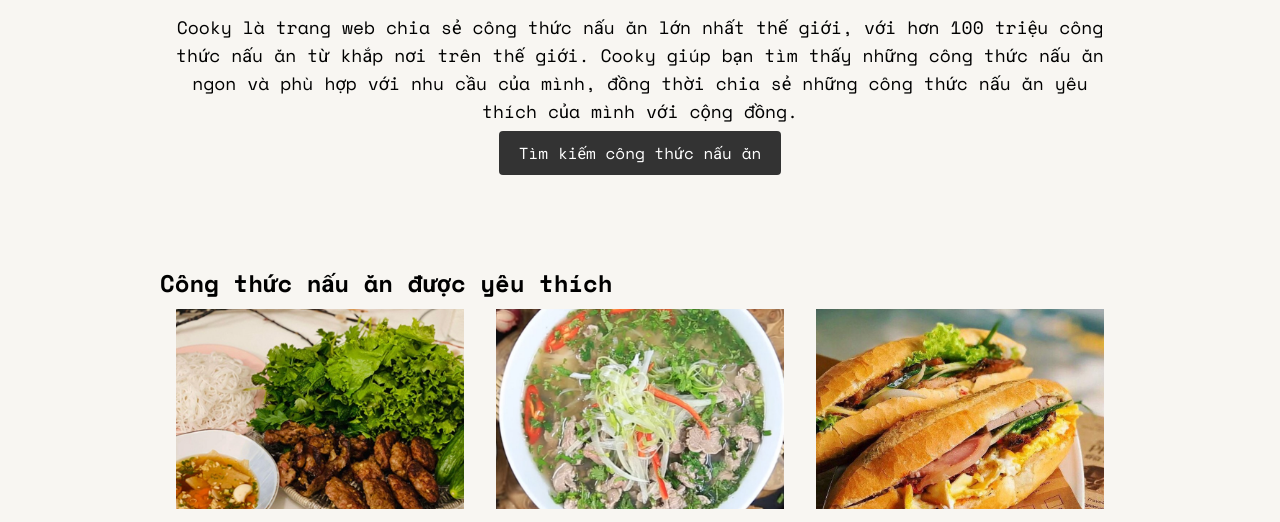
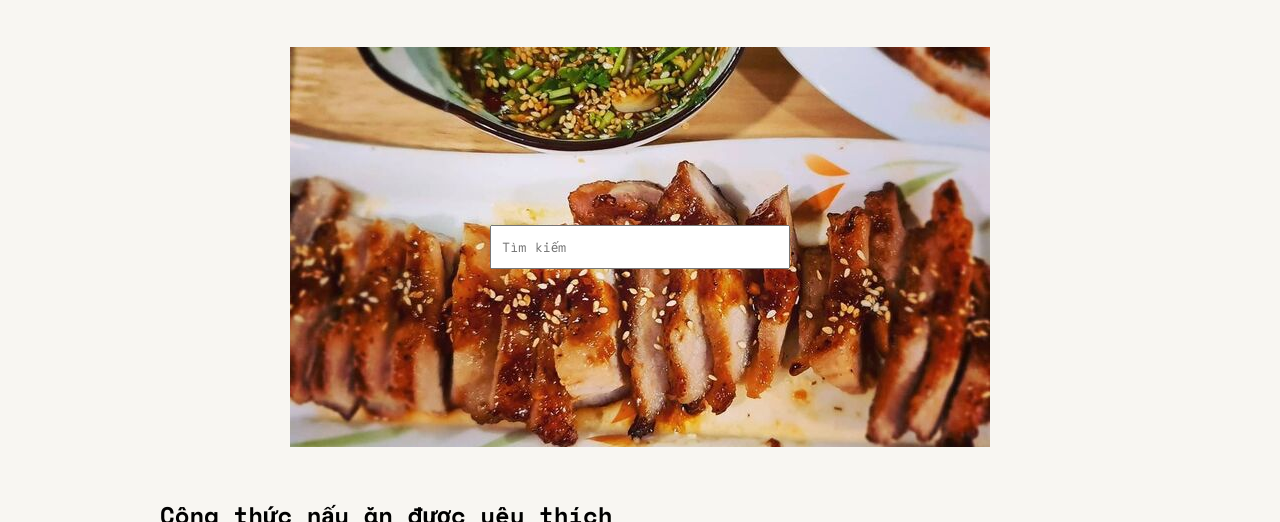
Before and after one commit to Puh1001/Cooky-web, a plain HTML site: page index.html in a window 1280 px wide. Shown: the part 269-791 px from the top of the page. Drawn offline with nearby package versions, Linux system fonts and the light colour scheme.

Commit message:
update
update

```diff
--- a/index.html
+++ b/index.html
@@ -53,13 +53,42 @@
             </div> -->
             <section class="hero text-center py-xs px">
                 <h1 class="hero-title">Cooky - Công thức nấu ăn và chia sẻ công thức nấu ăn</h1>
-                <p class="hero-description py-xs mg-py-xs">Cooky là trang web chia sẻ công thức nấu ăn lớn nhất thế
+                <!-- <p class="hero-description py-xs mg-py-xs">Cooky là trang web chia sẻ công thức nấu ăn lớn nhất thế
                     giới, với hơn 100
                     triệu công thức nấu ăn từ khắp nơi trên thế giới. Cooky giúp bạn tìm thấy những công thức nấu ăn
                     ngon và phù hợp với nhu cầu của mình, đồng thời chia sẻ những công thức nấu ăn yêu thích của mình
-                    với cộng đồng.</p>
-                <a href="/recipes" class="hero-button mg-py-xs link px-rg py-xs">Tìm kiếm công thức nấu ăn</a>
+                    với cộng đồng.</p> -->
+                <!-- <a href="/recipes" class="hero-button mg-py-xs link px-rg py-xs">Tìm kiếm công thức nấu ăn</a> -->
             </section>
+
+            <!-- -----thắng----------------- -->
+            <div class = "content">
+                <div class="slideshow-container">
+                    <div class="mySlides">
+                        <img src="./img/changa.jpg" alt="Image 1">
+                    </div>
+
+                    <div class="mySlides">
+                        <img src="./img/suonchuangot.jpg" alt="Image 2">
+                    </div>
+
+                    <div class="mySlides">
+                        <img src="./img/thit-nong-heo-sot-me-rang-1.jpg" alt="Image 3">
+                    </div>
+                    <div class="mySlides">
+                        <img src="./img/pho-bo-tai-ngon.jpg" alt="Image 3">
+                    </div>
+                    <div class="mySlides">
+                        <img src="./img/com-rang-thap-cam-3.jpg" alt="Image 3">
+                    </div>
+
+                    <div class="search-container">
+                        <input type="text" class="search-input" placeholder="Tìm kiếm">
+                    </div>
+                </div>
+            </div>
+
+            <!-- thắng--------------------------- -->
             <section class="featured-recipes">
                 <h2>Công thức nấu ăn được yêu thích</h2>
                 <div class="row py-xs">
@@ -96,6 +125,8 @@
                 <a href="/register" class="hero-button mg-py-xs link px-rg py-xs mg-py-xs">Đăng ký ngay</a>
             </section>
         </div>
+
+
     </main>
     <footer>
         <div class="main-conteiner">
@@ -103,6 +134,7 @@
             <p>Copyright &copy; 2023 Cooky Inc.</p>
         </div>
     </footer>
+    <script src= "./search.js"></script>
 </body>
 
 </html>
--- /dev/null
+++ b/search.js
@@ -0,0 +1,17 @@
+ // JavaScript để điều khiển slide show
+ var slideIndex = 0;
+ showSlides();
+
+ function showSlides() {
+     var i;
+     var slides = document.getElementsByClassName("mySlides");
+     for (i = 0; i < slides.length; i++) {
+         slides[i].style.display = "none";
+     }
+     slideIndex++;
+     if (slideIndex > slides.length) {
+         slideIndex = 1;
+     }
+     slides[slideIndex - 1].style.display = "block";
+     setTimeout(showSlides, 2000); // Thay đổi hình ảnh sau 2 giây
+ }
```
Also changed, not shown: img/changa.jpg (added), img/com-rang-thap-cam-3.jpg (added), img/pho-bo-tai-ngon.jpg (added), img/suonchuangot.jpg (added), img/thit-nong-heo-sot-me-rang-1.jpg (added), style.css.
